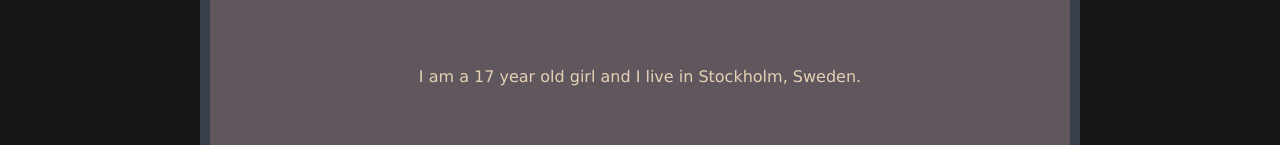
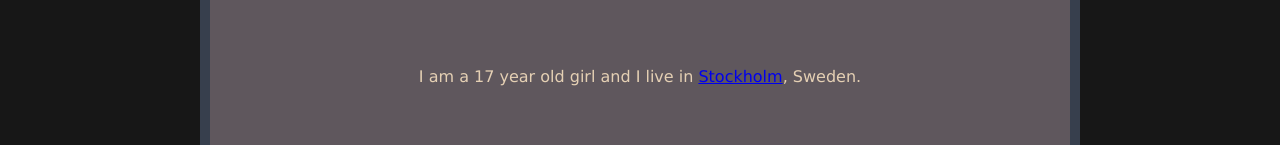
Before and after one commit to KebabFarmor69/Lek0904_personlig_hemsida, a plain HTML site: page index.html in a window 1280 px wide. Shown: the part 570-715 px from the top of the page. Drawn offline with Linux system fonts and the light colour scheme.

Commit message:
FINISHED2.0 PersonligHemsida

```diff
--- a/index.html
+++ b/index.html
@@ -37,7 +37,13 @@
           relations with.
         </p>
         <h3>Me</h3>
-        <p>I am a 17 year old girl and I live in Stockholm, Sweden.</p>
+        <p>
+          I am a 17 year old girl and I live in
+          <a
+            href="https://www.google.se/maps/place/Stockholm/@59.2257303,17.4420827,8.66z/data=!4m5!3m4!1s0x465f763119640bcb:0xa80d27d3679d7766!8m2!3d59.3303876!4d18.0670166"
+            >Stockholm</a
+          >, Sweden.
+        </p>
       </div>
     </article>
 
```
